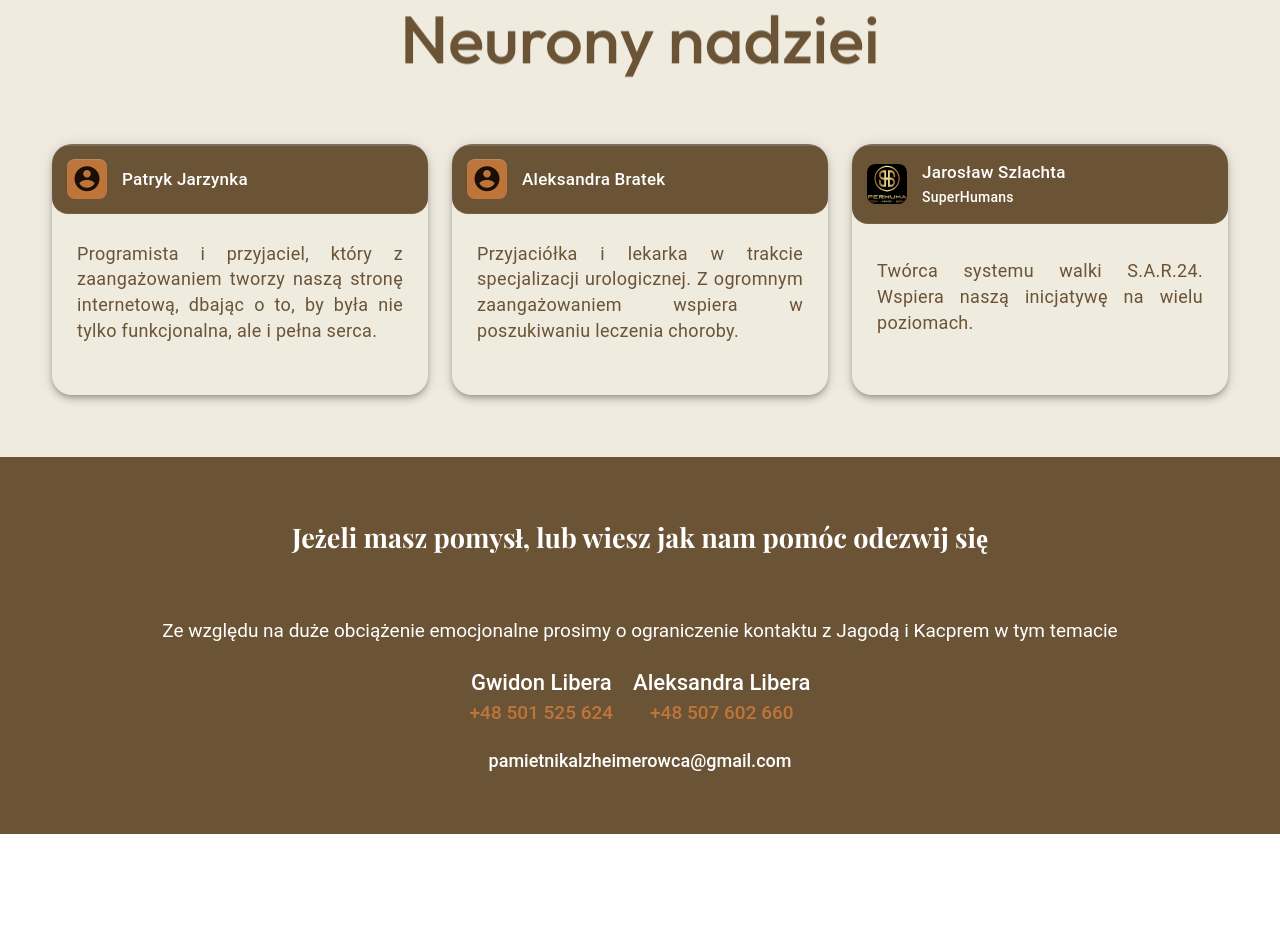
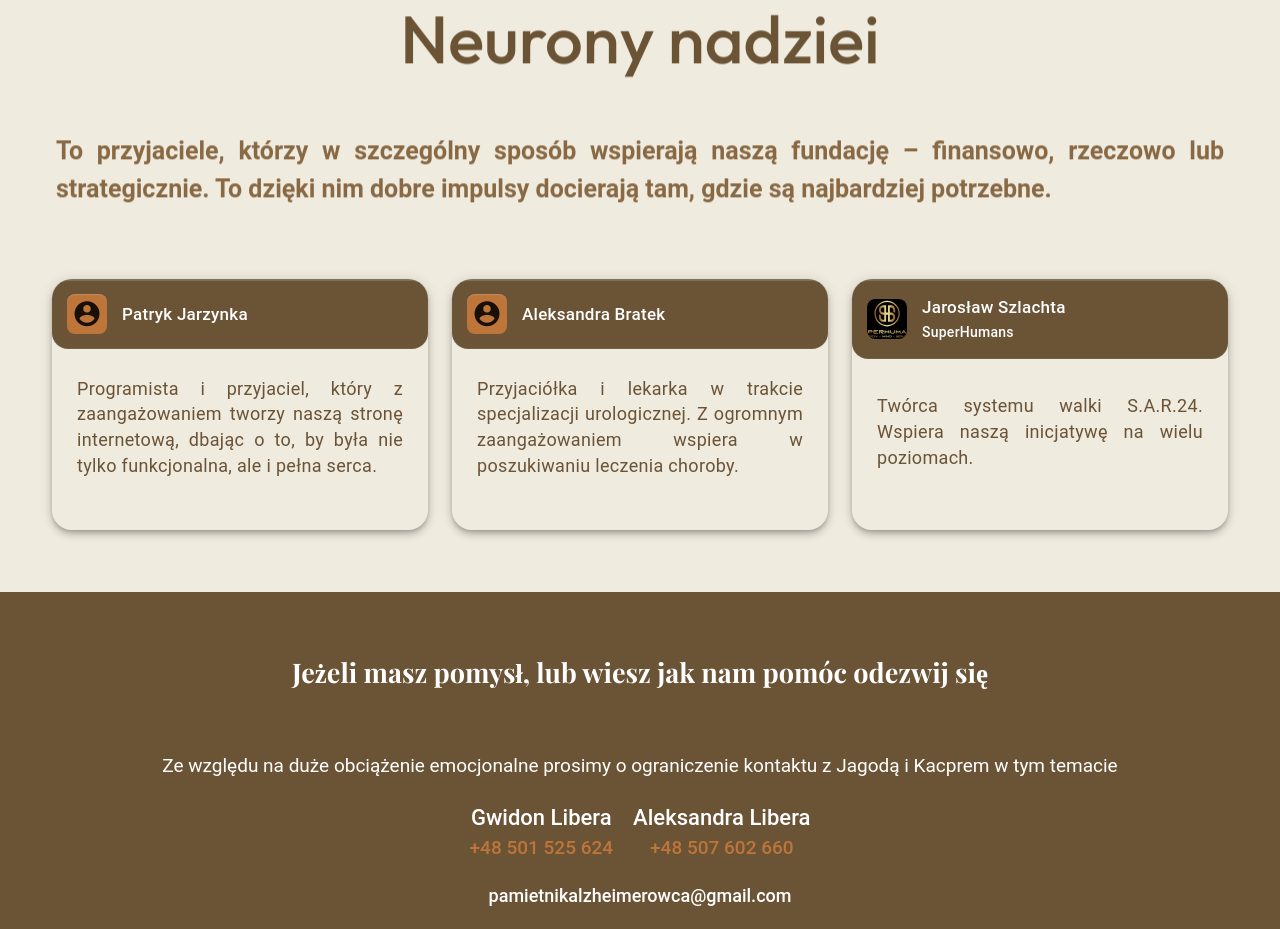
Before and after one commit to PatrykJarzynka/Memory, a Vue app: page / in a window 1280 px wide. Shown: the part 7200-8129 px from the top of the page. Before the commit the page ends 8034 px from the top, so only its background shows below. Built offline with nearby package versions, Linux system fonts and the light colour scheme; a small style sheet from the web is missing; a web font is replaced by a local one.

Commit message:
Added subtitle for friends section

```diff
--- a/src/locales/en.ts
+++ b/src/locales/en.ts
@@ -75,6 +75,7 @@ export default {
   },
   friends: {
     title: 'Neurons of hope',
+    subtitle: 'These are friends who support our foundation in a special way - financially, in-kind or strategically. It is thanks to them that good impulses reach where they are needed most.',
     friendDesc1: 'A programmer and friend who is passionately building our website, making sure it’s not only functional but also filled with heart.',
     friendDesc2: 'A friend and doctor currently specializing in urology. She supports our search for treatment with deep dedication and care.',
     friendDesc3: 'The creator of the S.A.R.24 combat system. He supports our initiative on many levels.',
--- a/src/locales/pl.ts
+++ b/src/locales/pl.ts
@@ -75,6 +75,7 @@ export default {
   },
   friends: {
     title: 'Neurony nadziei',
+    subtitle: 'To przyjaciele, którzy w szczególny sposób wspierają naszą fundację – finansowo, rzeczowo lub strategicznie. To dzięki nim dobre impulsy docierają tam, gdzie są najbardziej potrzebne.',
     friendDesc1: 'Programista i przyjaciel, który z zaangażowaniem tworzy naszą stronę internetową, dbając o to, by była nie tylko funkcjonalna, ale i pełna serca.',
     friendDesc2: 'Przyjaciółka i lekarka w trakcie specjalizacji urologicznej. Z ogromnym zaangażowaniem wspiera w poszukiwaniu leczenia choroby.',
     friendDesc3: 'Twórca systemu walki S.A.R.24. Wspiera naszą inicjatywę na wielu poziomach.',
--- a/src/pages/index.vue
+++ b/src/pages/index.vue
@@ -98,6 +98,7 @@
     <h2 class="section-title reveal-slide-up">
       {{ t('friends.title') }}
     </h2>
+    <h3 class="section-sub_title--primary reveal-slide-up friends-description">{{ t('friends.subtitle') }}</h3>
 
     <Friends/>
 
@@ -238,6 +239,11 @@
   }
 }
 
+.friends-description {
+  text-align: justify;
+  padding-inline: 16px;
+}
+
 .description-text {
   color: rgb(var(--v-theme-primary));
   font-size: 17px;
```
